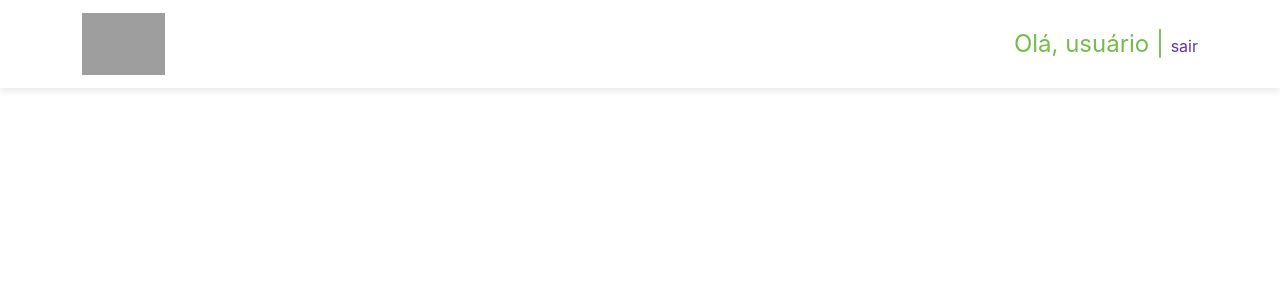
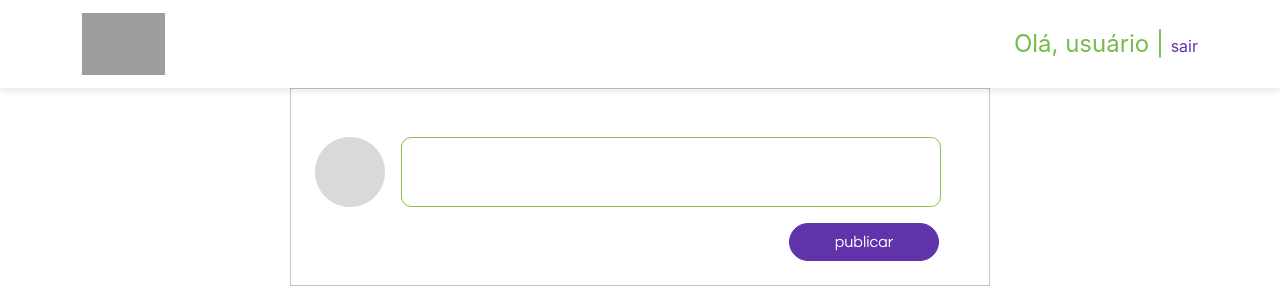
Before and after one commit to carreirodev/parrot, a React (Vite) app in the folder WEB/: page /feed in a window 1280 px wide. Shown: the top 300 px of the page. Built offline with nearby package versions, Linux system fonts and the light colour scheme; grey boxes are pictures that could not be loaded.

Commit message:
fazendo o componente "publicar post"

```diff
--- /dev/null
+++ b/WEB/src/components/Publicar/index.tsx
@@ -0,0 +1,30 @@
+import React from "react";
+import {
+	Button,
+	Col,
+	Form,
+	FormControl,
+	FormGroup,
+	Row,
+} from "react-bootstrap";
+import fotoUsuario from "../../assets/foto.png";
+import "./styles.css";
+
+const Publicar: React.FC = () => {
+	return (
+		<Form id="feed">
+			<FormGroup as={Row} className="mb-3 mt-5" id="pub">
+				<img src={fotoUsuario} alt="foto de perfil do usuário" id="foto-pub" />
+				<FormControl type="textarea" id="texto-pub" />
+			</FormGroup>
+
+			<FormGroup as={Row} className="mb-4" id="container-botao-pub">
+				<Button type="submit" id="botao-pub">
+					publicar
+				</Button>
+			</FormGroup>
+		</Form>
+	);
+};
+
+export default Publicar;
--- /dev/null
+++ b/WEB/src/components/Publicar/styles.css
@@ -0,0 +1,60 @@
+#feed {
+	width: 100%;
+	max-width: 700px;
+	border: 1px solid #c5c5c5;
+	margin: 0 auto;
+}
+
+#pub {
+    display: flex;
+    flex-direction: row;
+    justify-content: center;
+    align-items:center;
+
+    width: 100%;
+    max-width: 700px;
+}
+
+#foto-pub {
+    width: 20%;
+    max-width: 70px;
+    height: 100%;
+    max-height: 70px;
+
+    padding: 0;
+    margin-right: 1rem;
+}
+
+#texto-pub {
+    font-family: 'Questrial';
+    font-size: 16px;
+
+    width: 80%;
+    max-width: 540px;
+    height: 70px;
+    max-height: 70px;
+
+	border: 1px solid #8bc34a;
+	border-radius: 10px;
+}
+
+#container-botao-pub {
+    display: flex;
+    justify-content: end;
+
+    width: 100%;
+    max-width: 660px;
+}
+
+#botao-pub {
+    font-family: 'Questrial';
+    font-size: 16px;
+    color: #FFFFFF;
+
+    border: 1px solid #6033aa;
+	background: #6033aa;
+	border-radius: 30px;
+
+    width: 100%;
+    max-width: 150px;
+}
--- a/WEB/src/pages/Feed/index.tsx
+++ b/WEB/src/pages/Feed/index.tsx
@@ -1,10 +1,12 @@
 import React from "react";
-import Header from "../../components/Header"
+import Header from "../../components/Header";
+import Publicar from "../../components/Publicar";
 
 const Feed: React.FC = () => {
 	return (
 		<div className="Feed">
 			<Header />
+			<Publicar />
 		</div>
 	);
 };
```
Also changed, not shown: WEB/src/assets/foto.png (added).
